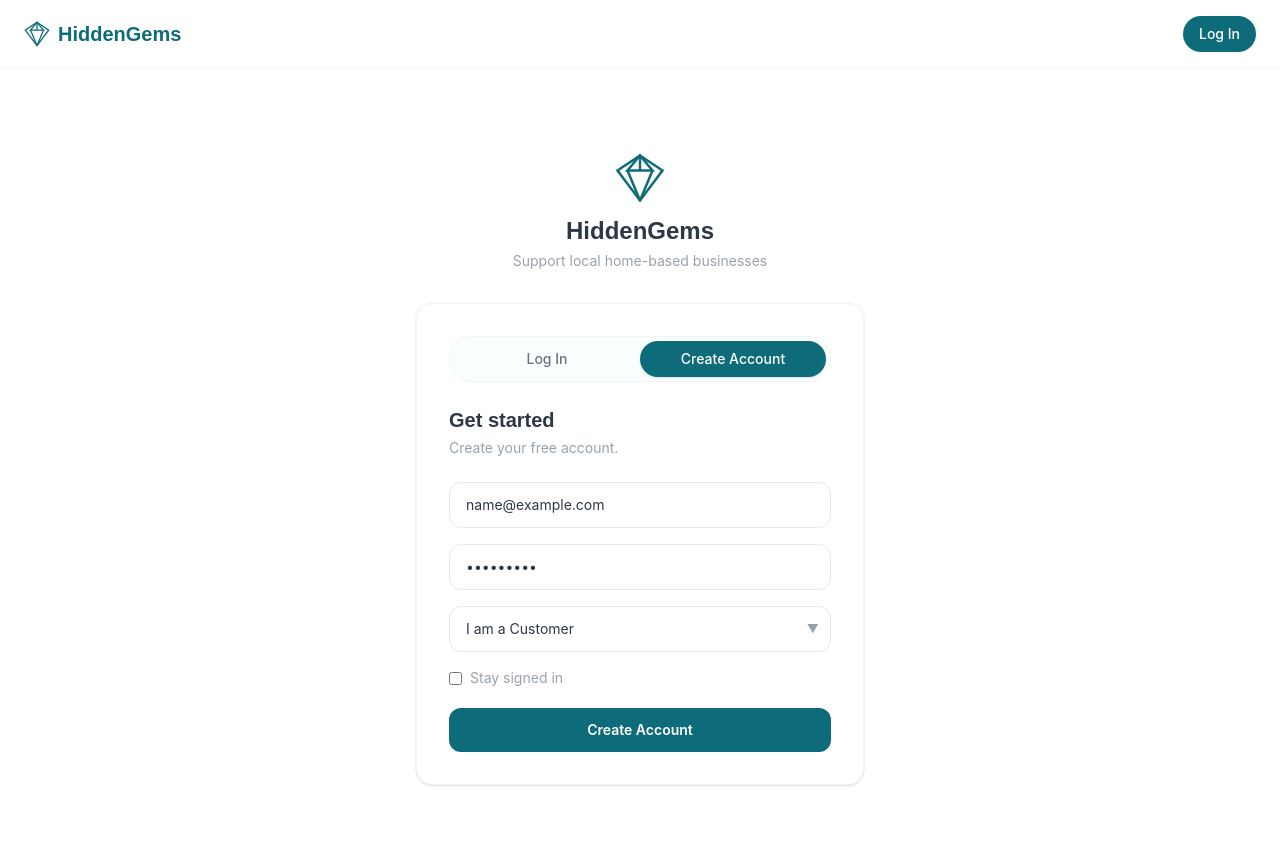
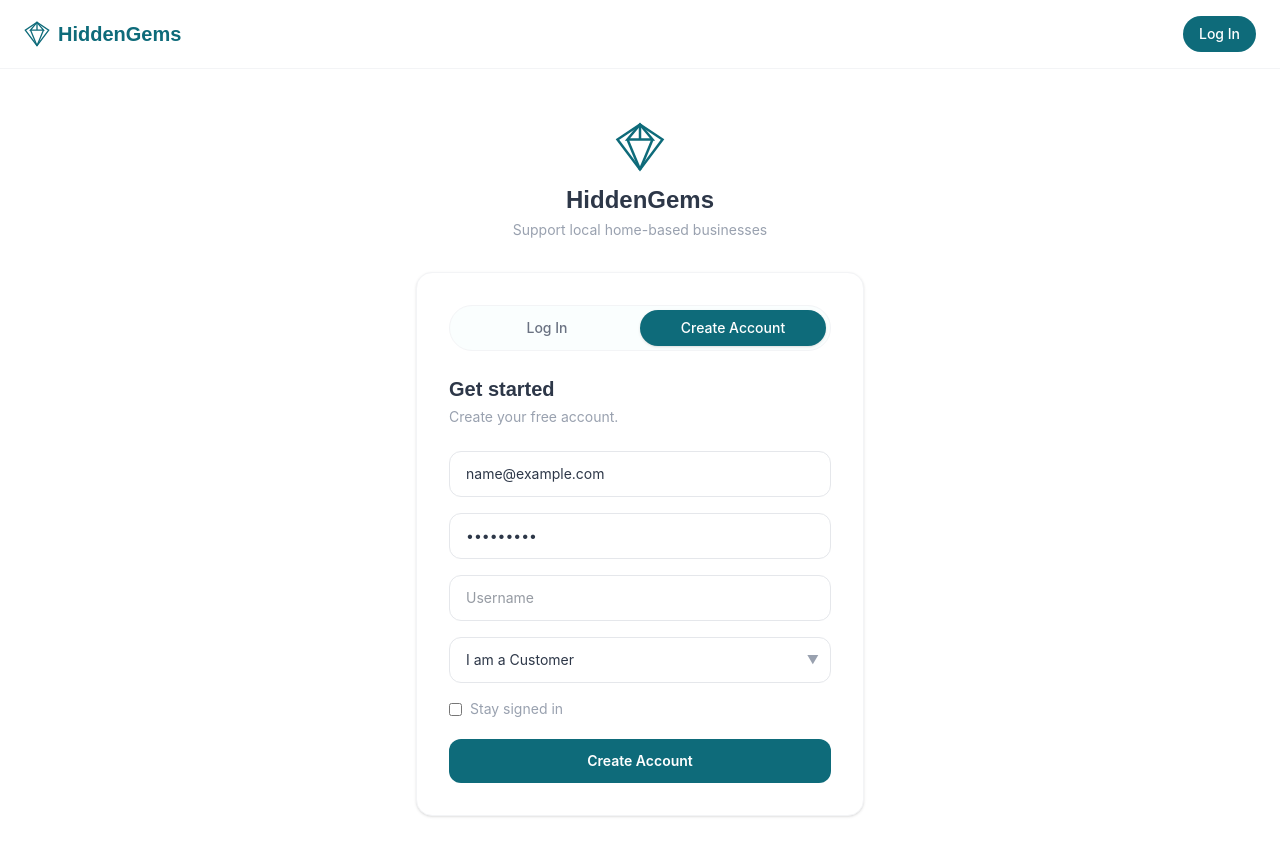
Before and after one commit to Ruitingg/hiddengems, a React (Vite) app: page /auth in a window 1280 px wide. Both pictures are taken after typing "name@example.com", "Sample123" into the empty fields and a click on the button "Create Account". Shown: the top 856 px of the page. Built offline with nearby package versions, Linux system fonts and the light colour scheme; no server answers.

Commit message:
Add username field to signup form

```diff
--- a/src/components/AuthPage.jsx
+++ b/src/components/AuthPage.jsx
@@ -9,6 +9,7 @@ const AuthPage = () => {
     const [email, setEmail] = useState('')
     const [password, setPassword] = useState('')
     const [role, setRole] = useState('customer')
+    const [username, setUsername] = useState('')
     const [error, setError] = useState('')
     const navigate = useNavigate()
     const { session, loading } = useAuth()
@@ -21,7 +22,7 @@ const AuthPage = () => {
         e.preventDefault()
         setError('')
 
-        if (!email || !password) {
+        if (!email || !password || (!isLogin && !username)) {
             setError('Please fill in all fields.')
             return
         }
@@ -48,7 +49,7 @@ const AuthPage = () => {
                 setError(error.message)
                 return
             }
-            await supabase.from('users').insert({ id: data.user.id, email, role })
+            await supabase.from('users').insert({ id: data.user.id, email, role, username })
             if (role === 'owner') {
                 navigate('/dashboard')
             } else {
@@ -93,7 +94,7 @@ const AuthPage = () => {
 
                     <h2 className="text-xl font-bold text-[#2d3748] mb-1"
                         style={{ fontFamily: 'Plus Jakarta Sans, sans-serif' }}>
-                        {isLogin ? 'Welcome back 👋' : 'Get started'}
+                        {isLogin ? 'Welcome back' : 'Get started'}
                     </h2>
                     <p className="text-sm text-gray-400 mb-6">
                         {isLogin ? 'Sign in to your account.' : 'Create your free account.'}
@@ -113,6 +114,7 @@ const AuthPage = () => {
                             onChange={(e) => setEmail(e.target.value)}
                             className="border border-gray-200 rounded-xl px-4 py-3 text-sm text-[#2d3748] outline-none focus:border-[#0e6b7a] focus:ring-1 focus:ring-[#0e6b7a] bg-white"
                         />
+
                         <input
                             type="password"
                             placeholder="Password"
@@ -120,6 +122,16 @@ const AuthPage = () => {
                             onChange={(e) => setPassword(e.target.value)}
                             className="border border-gray-200 rounded-xl px-4 py-3 text-sm text-[#2d3748] outline-none focus:border-[#0e6b7a] focus:ring-1 focus:ring-[#0e6b7a] bg-white"
                         />
+
+                        {!isLogin && (
+                        <input
+                            type="text"
+                            placeholder="Username"
+                            value={username}
+                            onChange={(e) => setUsername(e.target.value)}
+                            className="border border-gray-200 rounded-xl px-4 py-3 text-sm text-[#2d3748] outline-none focus:border-[#0e6b7a] focus:ring-1 focus:ring-[#0e6b7a] bg-white"
+                        />
+                        )}
 
                         {!isLogin && (
                             <div className="relative">
```
